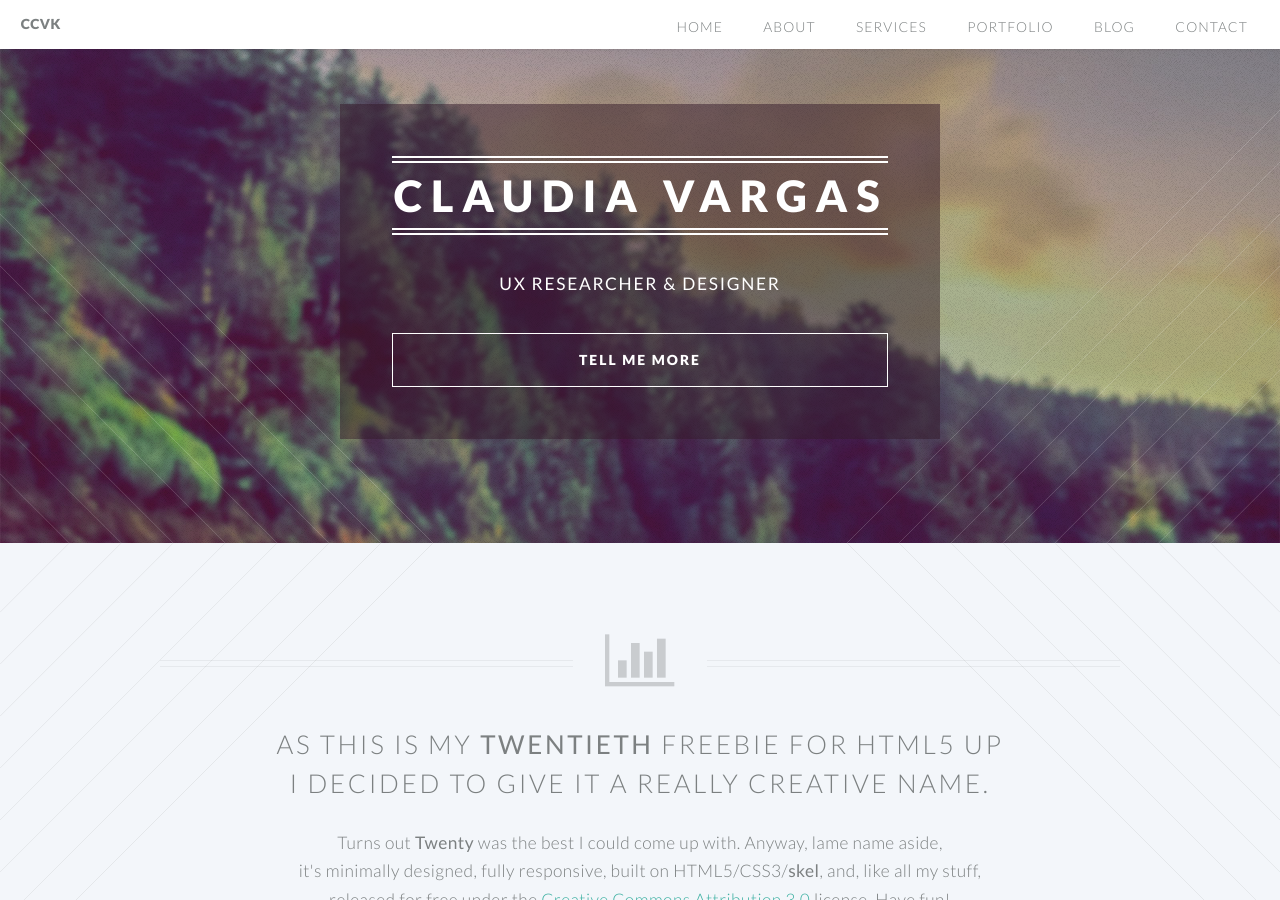
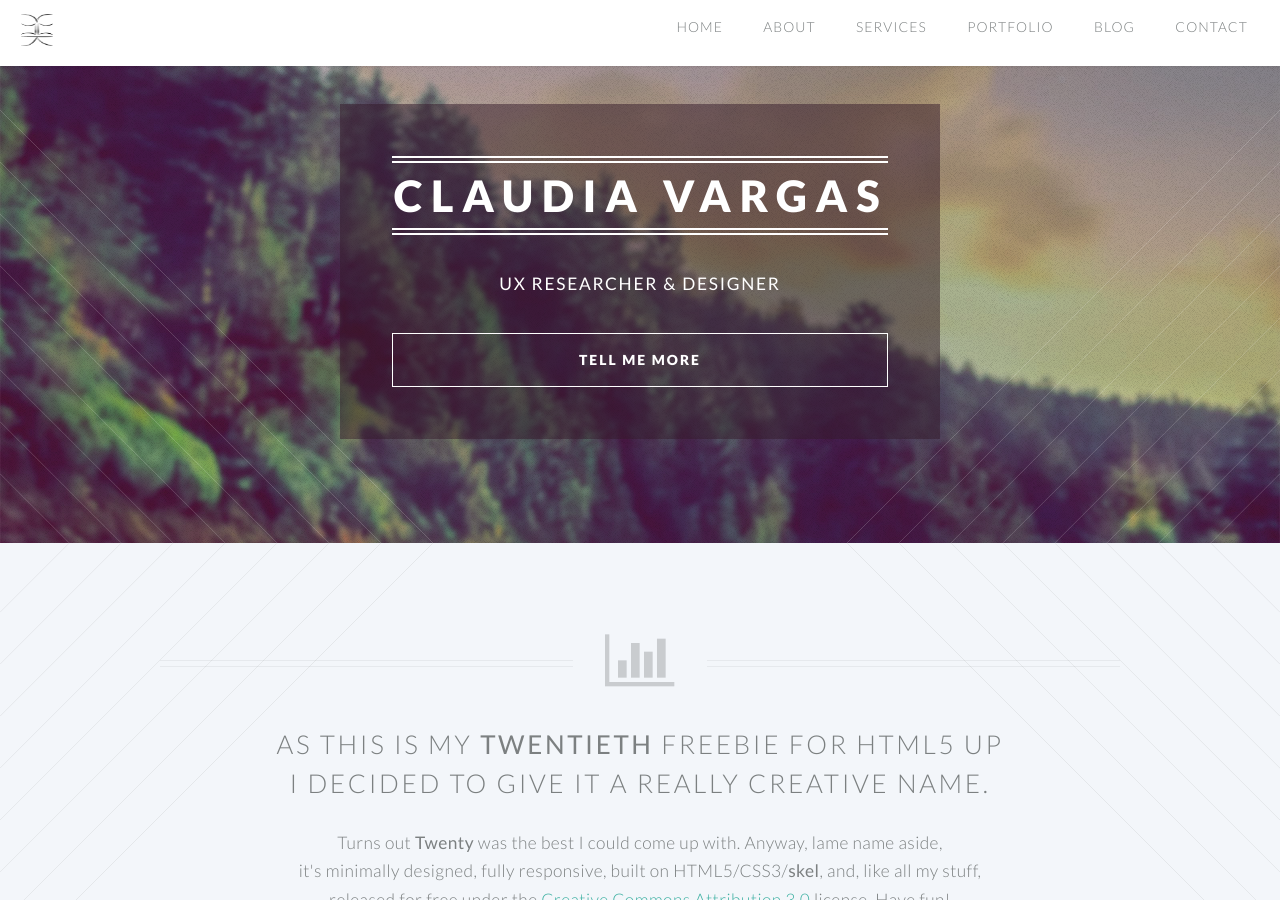
Before and after one commit to claucvk/claucvk.github.io, a Jekyll site: the page built from Twenty-Jekyll-Theme-master/index.html, in a window 1280 px wide and 900 px high. Built offline with Jekyll 4.4.1, drawn with Linux system fonts in a browser that asks for light colours.

Commit message:
agregué el logo

```diff
--- a/Twenty-Jekyll-Theme-master/_includes/header.html
+++ b/Twenty-Jekyll-Theme-master/_includes/header.html
@@ -1,5 +1,5 @@
 <header id="header">
-				<h1 id="logo"><a href="/">CCVK</a></h1>
+				<h1 id="logo"><a href="/"><img src="/images/iconccvk.png" width="32" height="32" border="0"></a> </h1>
 				<nav id="nav">
 					<ul>
 						<li><a href="/">Home</a></li>
```
Also changed, not shown: Twenty-Jekyll-Theme-master/images/iconccvk.png (added).
